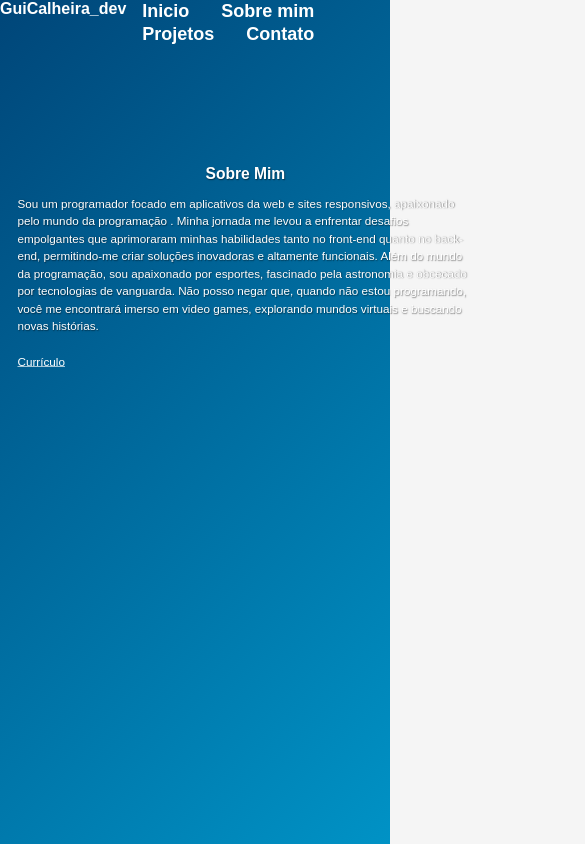
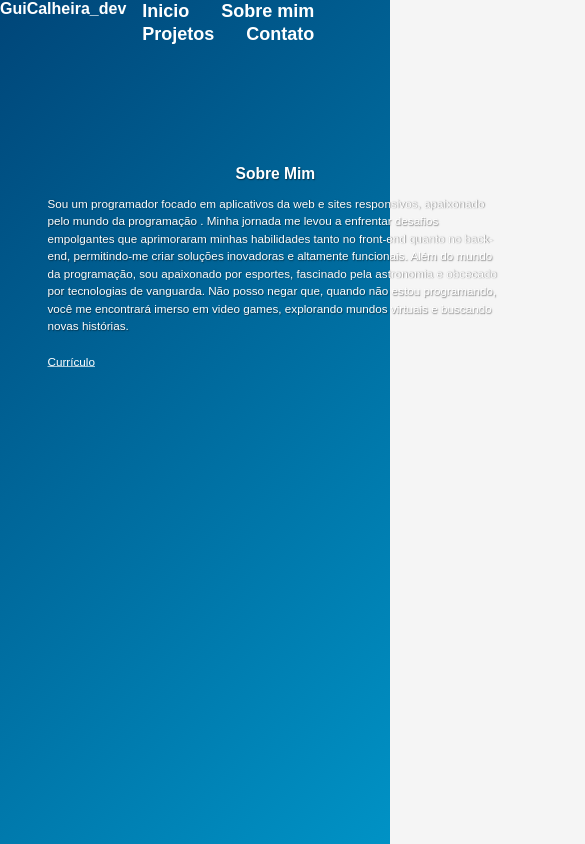
Before and after one commit to guicalheira/portfolio, a React (Create React App) app: page /aboutMe in a window 390 px wide. Shown: the top 844 px of the page, 585 px wide, since content can reach past the window. Built offline with nearby package versions, Linux system fonts and the light colour scheme.

Commit message:
ResponsividadeFix

```diff
--- a/src/style/aboutMe.css
+++ b/src/style/aboutMe.css
@@ -77,7 +77,7 @@
   }
   @media(max-width:400px){
     .aboutMe-container{
-      margin-left: 50px;
+      margin-left: 80px;
 
     }
     .experiencia-text{
```
